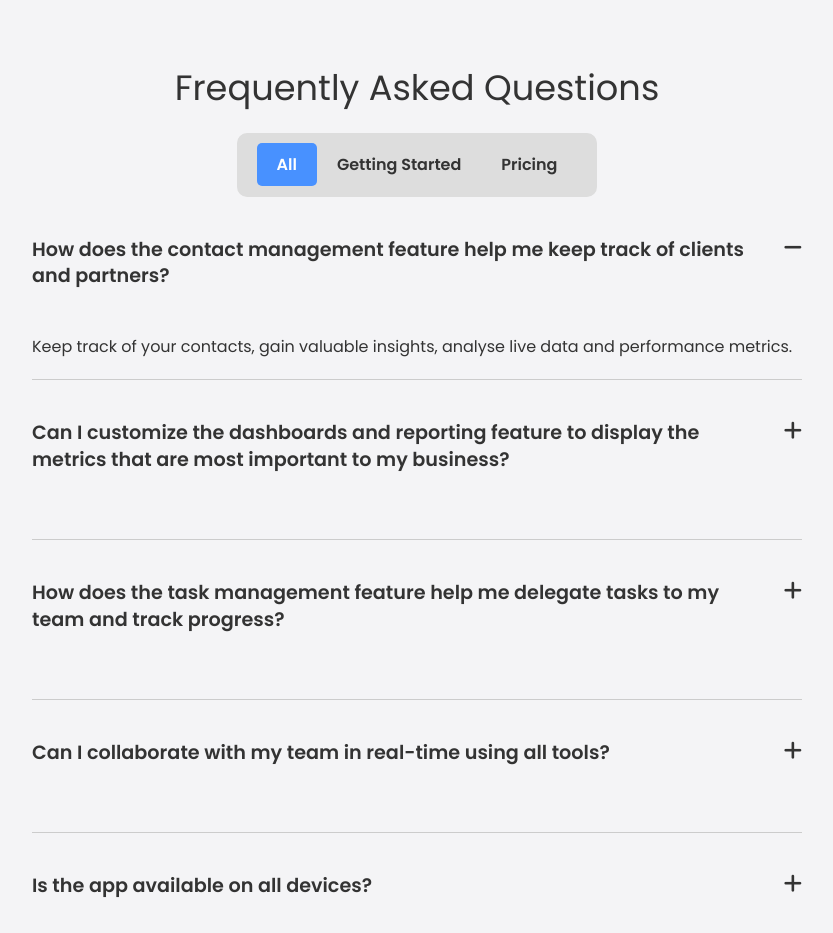
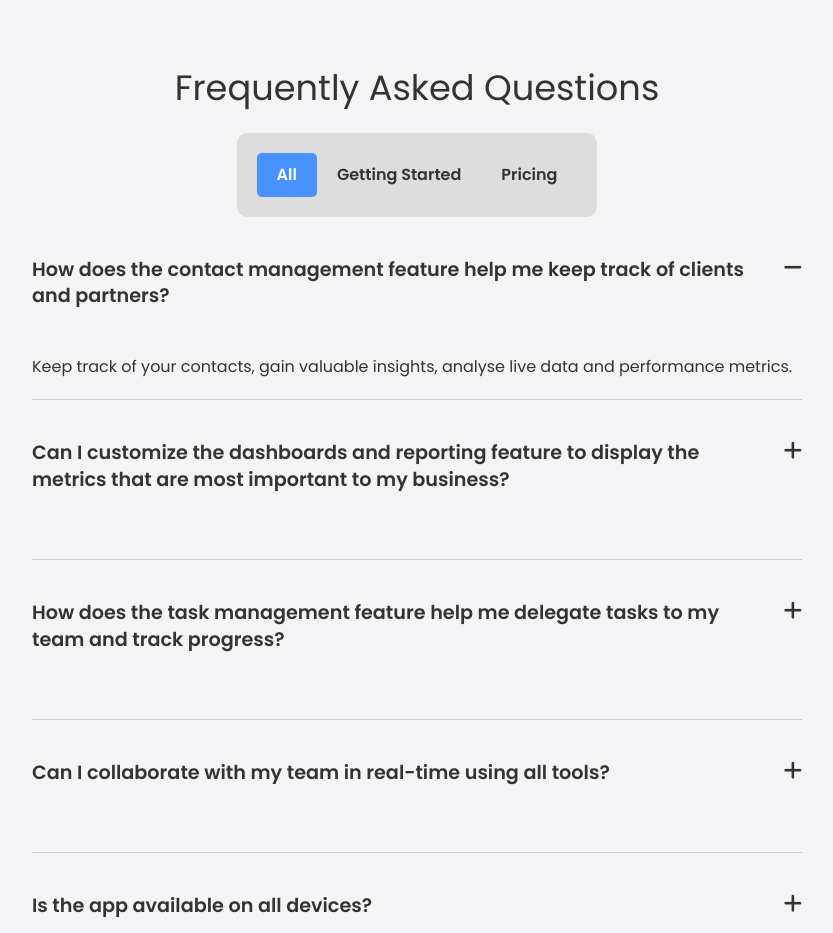
Before and after one commit to rehan-requiem/growth-landing-page, a plain HTML site: page index.html in a window 1280 px wide. Shown: the part 2960-3893 px from the top of the page, without its empty margins (223-1056 px from the left). Drawn offline with Linux system fonts and the light colour scheme.

Commit message:
Modify FAQ section

```diff
--- a/css/style.css
+++ b/css/style.css
@@ -213,20 +213,18 @@ img {
 }
 
 .faq .faq-group .faq-group-body {
-    display: none;
+    max-height: 0px;
+    overflow: hidden;
+    transition: max-height 0.5s ease-in;
 }
 
 .faq .faq-group .faq-group-body.open {
-    display: block;
+    max-height: 100px;
 }
 
 .faq ul.faq-menu {
     max-width: fit-content;
     margin-inline: auto;
-
-    display: flex;
-    justify-content: space-between;
-    align-items: center;
 
     background-color: #ddd;
     padding: 20px 20px;
@@ -234,18 +232,35 @@ img {
     font-weight: 600;
 }
 
+.faq-menu-wrapper {
+    display: flex;
+    margin-inline: auto;
+}
 
-.faq ul.faq-menu li a{
+
+.faq ul.faq-menu li{
     padding: 10px 20px;
     border-radius: 5px;
     text-align: center;
     cursor: pointer;
 }
 
-.faq ul.faq-menu li.active a{
+.faq ul.faq-menu li a {
+    transition: 0.5s ease;
+}
+
+.faq ul.faq-menu li:hover a {
+    color: var(--primary-color);
+}
+
+.faq ul.faq-menu li.active{
     background-color: var(--primary-color);
-    color: #fff;
 }
+
+.faq ul.faq-menu li.active a {
+    color: white;
+}
+
 
 /* || FOOTER || */
 
@@ -429,8 +444,4 @@ img {
         font-size: 2rem;
     }
 
-    .hero .container{
-        height: 730px;
-    }
-
 }
--- a/index.html
+++ b/index.html
@@ -232,9 +232,11 @@
             <h3 class="text-xl text-center">Frequently Asked Questions</h3>
 
             <ul class="faq-menu">
-                <li class="active"><a href="#">All</li></a>
-                <li><a href="#">Getting Started</a></li>
-                <li><a href="#">Pricing</a></li>
+                <div class="faq-menu-wrapper">
+                    <li class="active"><a href="#">All</li></a>
+                    <li><a href="#">Getting Started</a></li>
+                    <li><a href="#">Pricing</a></li>
+                </div>
             </ul>
 
             <div class="faq-content">
```
